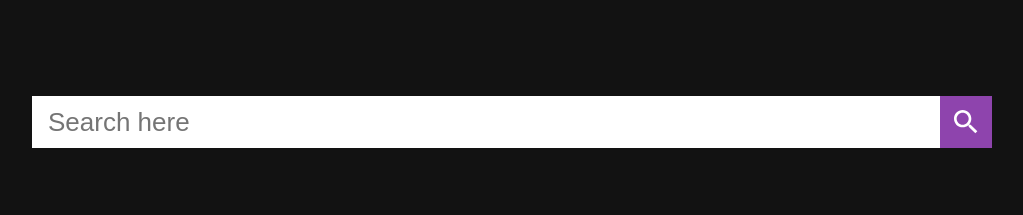
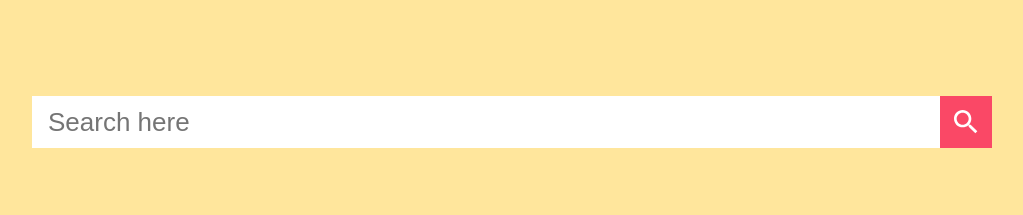
Before and after one commit to Destiny-02/Chicken-Gif-Finder, a plain HTML site: page index.html in a window 1280 px wide. Shown: the whole page, without its empty margins (128-1151 px from the left). Drawn offline with Linux system fonts and the light colour scheme.

Commit message:
updated colours

```diff
--- a/index.html
+++ b/index.html
@@ -4,6 +4,8 @@
     <meta content="text/html;charset=utf-8" http-equiv="Content-Type">
     <meta content="utf-8" http-equiv="encoding">
     <link rel="stylesheet" href="styles.css" />
+    <link href='https://fonts.googleapis.com/css?family=Bangers' rel='stylesheet'>
+    <title>Chicken GIF Finder</title>
   </head>
   <body>
     <main>
--- a/styles.css
+++ b/styles.css
@@ -1,7 +1,8 @@
 body {
-  background-color: #121212;
+  background-color: #ffe69c;
   margin: 0;
   padding: 32px;
+  font-family: Bangers;
 }
 
 main {
@@ -24,7 +25,7 @@ main {
 
 .searchBar__button {
   align-items: center;
-  background: #8e44ad;
+  background: #fa4866;
   border: none;
   cursor: pointer;
   display: flex;
@@ -34,7 +35,7 @@ main {
 }
 
 .searchBar__button:hover {
-  background: #793A94;
+  background: #ff1f44;
 }
 
 .resultsContainer {
```
